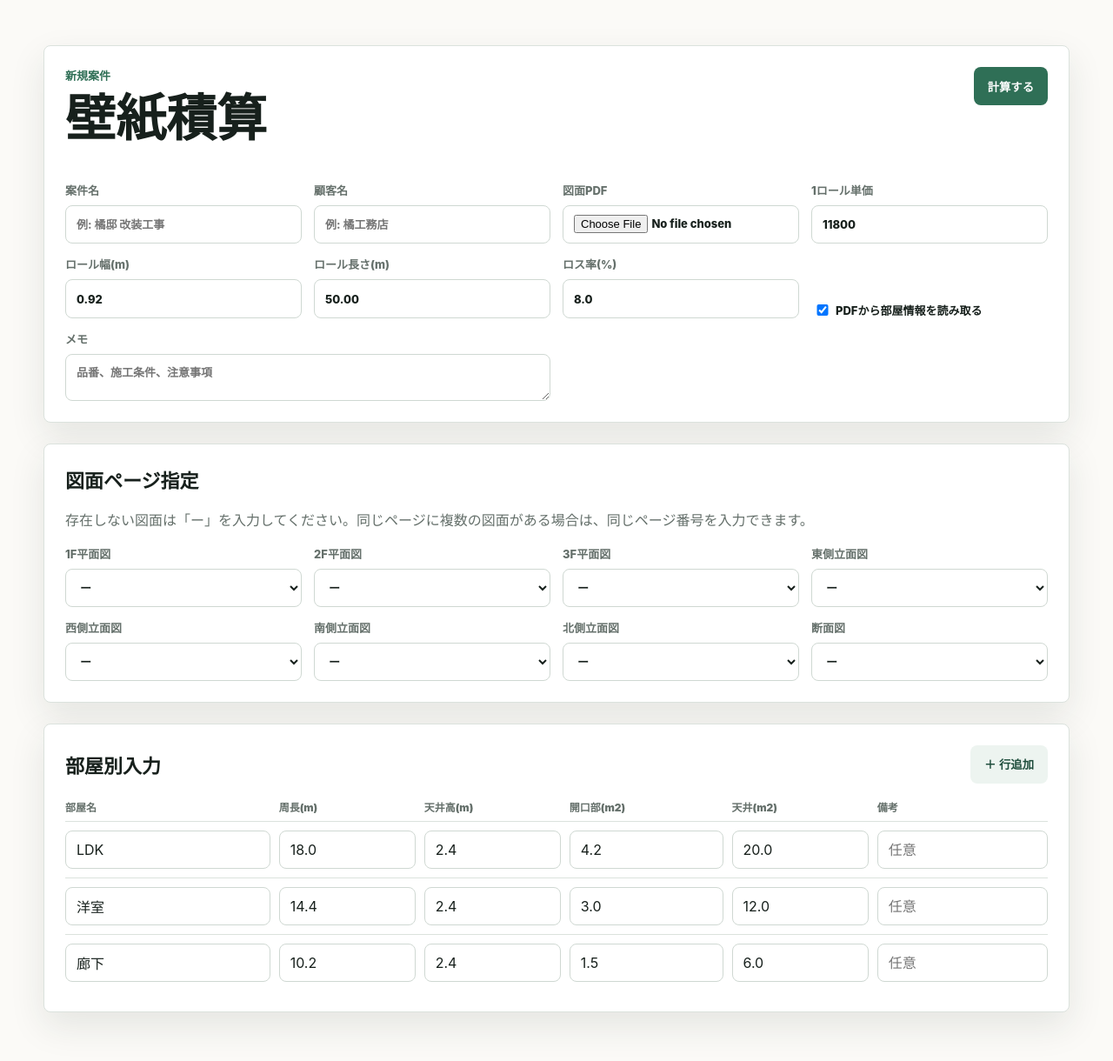
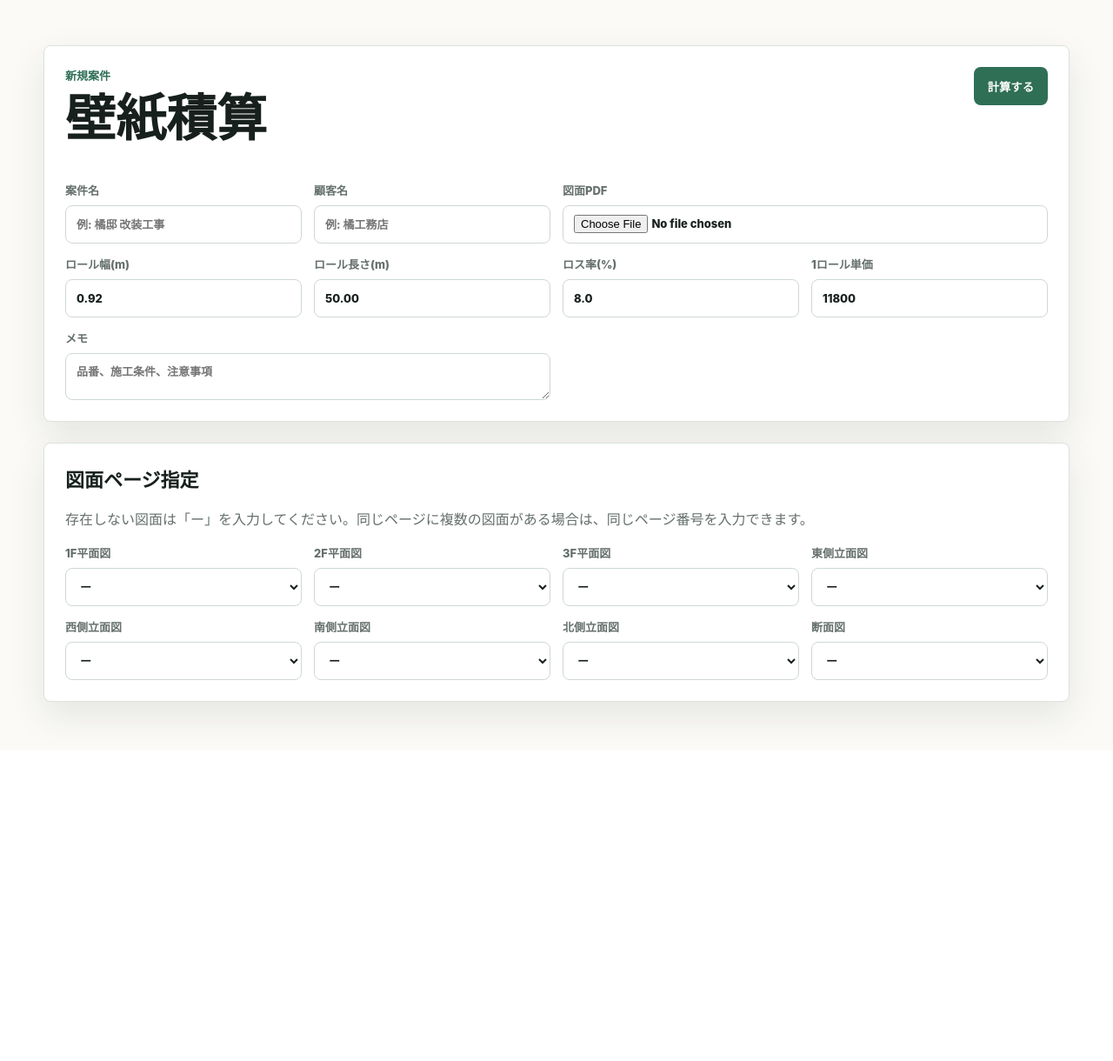
Before and after one commit to masumitachibana4649-creator/Sekisan-Project, a Django app: page /projects/new/ in a window 1280 px wide. Shown: the part 75-1295 px from the top of the page at 87% size. After the commit the page ends 915 px from the top, so only its background shows below. Run offline with Django 5.2, Linux system fonts and the light colour scheme; data comes from the database, SQL or seed files in the repository.

Commit message:
Improve PDF-only wallpaper estimation flow

```diff
--- a/estimator/pdf_analysis.py
+++ b/estimator/pdf_analysis.py
@@ -184,7 +184,12 @@ def _analysis_prompt(parsed_pages):
 - 同じ室名が複数ある場合は統合せず、位置や階で区別してください。例: 洋室が3つ見える場合は3行、収納が複数見える場合は「収納 一式」または個別行として漏れなく含めてください。
 - 廊下、階段、玄関、トイレ、洗面所、収納、物入もクロス施工対象として含めてください。
 - 周長が直接読めないが部屋寸法や面積表から合理的に算出できる場合は算出してください。
-- 開口部寸法が読み取れない場合は opening_area_m2 を 0 にし、warnings に理由を入れてください。
+- 開口部は外部開口と内部開口を分けて検討してください。
+- 外部開口は立面図の窓・玄関ドア・サッシを、立面図の縮尺と既知寸法から幅・高さを推定して部屋へ割り当ててください。
+- 2階バルコニーに面したサッシなど高さが読み取りにくい開口は、同種の1階サッシ高さを保守的に流用して推定してください。
+- 内部開口は平面図の室内扉・収納扉を、平面図の縮尺と既知寸法から幅を推定し、高さが読めない場合は標準建具高さ2.0mで控えめに推定してください。
+- 寸法明記のない開口は過大控除を避け、控えめな値にしてください。推定開口を使った場合は evidence に必ず「推定開口」「立面図/平面図」「推定した幅・高さ」「外部開口/内部開口の内訳」を書いてください。
+- 開口部が図面上で確認できない場合だけ opening_area_m2 を 0 にし、warnings に理由を入れてください。
 - 不確かな値は evidence に根拠と推定理由を書き、confidence を下げてください。
 - ロール本数、ロス率込み面積、金額は計算しないでください。アプリ側で計算します。
 """.strip()
--- a/estimator/templates/estimator/project_form.html
+++ b/estimator/templates/estimator/project_form.html
@@ -16,15 +16,11 @@
     <div class="form-grid">
       <label>案件名<input name="name" required placeholder="例: 橘邸 改装工事"></label>
       <label>顧客名<input name="client_name" placeholder="例: 橘工務店"></label>
-      <label>図面PDF<input name="drawing_pdf" type="file" accept="application/pdf"></label>
-      <label>1ロール単価<input name="unit_price_per_roll" type="number" min="0" value="{{ defaults.unit_price_per_roll }}"></label>
+      <label class="wide">図面PDF<input name="drawing_pdf" type="file" accept="application/pdf" required></label>
       <label>ロール幅(m)<input name="wallpaper_roll_width_m" type="number" step="0.01" min="0" value="{{ defaults.wallpaper_roll_width_m }}"></label>
       <label>ロール長さ(m)<input name="wallpaper_roll_length_m" type="number" step="0.1" min="0" value="{{ defaults.wallpaper_roll_length_m }}"></label>
       <label>ロス率(%)<input name="loss_rate_percent" type="number" step="0.1" min="0" value="{{ defaults.loss_rate_percent }}"></label>
-      <label class="check-field">
-        <input name="auto_read_pdf" type="checkbox" checked>
-        <span>PDFから部屋情報を読み取る</span>
-      </label>
+      <label>1ロール単価<input name="unit_price_per_roll" type="number" min="0" value="{{ defaults.unit_price_per_roll }}"></label>
       <label class="wide">メモ<textarea name="memo" rows="2" placeholder="品番、施工条件、注意事項"></textarea></label>
     </div>
   </section>
@@ -45,21 +41,6 @@
       <label>断面図{% include "estimator/page_select.html" with name="page_section" selected=default_page %}</label>
     </div>
   </section>
-
-  <section class="form-band">
-    <div class="section-heading">
-      <h2>部屋別入力</h2>
-      <button class="secondary-action" type="button" data-add-room>＋ 行追加</button>
-    </div>
-    <div class="room-table" data-room-table>
-      <div class="room-head">
-        <span>部屋名</span><span>周長(m)</span><span>天井高(m)</span><span>開口部(m2)</span><span>天井(m2)</span><span>備考</span>
-      </div>
-      {% include "estimator/room_row.html" with name="LDK" perimeter="18.0" height="2.4" opening="4.2" ceiling="20.0" note="" %}
-      {% include "estimator/room_row.html" with name="洋室" perimeter="14.4" height="2.4" opening="3.0" ceiling="12.0" note="" %}
-      {% include "estimator/room_row.html" with name="廊下" perimeter="10.2" height="2.4" opening="1.5" ceiling="6.0" note="" %}
-    </div>
-  </section>
 </form>
 
 <div class="loading-overlay" data-loading-overlay role="status" aria-live="polite" aria-hidden="true">
@@ -70,7 +51,4 @@
   </div>
 </div>
 
-<template id="room-row-template">
-  {% include "estimator/room_row.html" with name="" perimeter="" height="2.4" opening="0" ceiling="0" note="" %}
-</template>
 {% endblock %}
--- a/estimator/urls.py
+++ b/estimator/urls.py
@@ -6,6 +6,7 @@ urlpatterns = [
     path("", views.dashboard, name="dashboard"),
     path("projects/new/", views.project_create, name="project_create"),
     path("projects/<int:pk>/", views.project_detail, name="project_detail"),
+    path("projects/<int:pk>/recalculate/", views.project_recalculate, name="project_recalculate"),
     path("projects/<int:pk>/pdf/", views.project_pdf, name="project_pdf"),
     path("projects/<int:pk>/csv/", views.project_csv, name="project_csv"),
 ]
--- a/estimator/views.py
+++ b/estimator/views.py
@@ -27,7 +27,10 @@ def dashboard(request):
 def project_create(request):
     defaults = EstimateDefaultSettings.load()
     if request.method == "POST":
-        auto_read_pdf = request.POST.get("auto_read_pdf") == "on"
+        if not request.FILES.get("drawing_pdf"):
+            messages.error(request, "図面PDFを選択してください。")
+            return redirect("project_create")
+
         project = Project.objects.create(
             name=request.POST.get("name") or "無題の積算",
             client_name=request.POST.get("client_name", ""),
@@ -47,61 +50,10 @@ def project_create(request):
             memo=request.POST.get("memo", ""),
         )
 
-        if auto_read_pdf and project.drawing_pdf:
-            try:
-                close_old_connections()
-                analysis = analyze_wallpaper_pdf(project.drawing_pdf.path, _project_page_map(project))
-                close_old_connections()
-                _create_rooms_from_analysis(project, analysis.rooms)
-                project.memo = _join_memo(project.memo, analysis.memo)
-                project.save(update_fields=["memo"])
-                messages.success(request, "PDF図面から部屋情報を読み取り、積算を作成しました。")
-                return redirect("project_detail", pk=project.pk)
-            except ValueError as exc:
-                messages.warning(request, f"PDF自動読取はできませんでした。手入力の部屋情報で計算します。理由: {exc}")
-            except Exception:
-                logger.exception("Unexpected PDF analysis error for project %s", project.pk)
-                messages.warning(
-                    request,
-                    "PDF自動読取中に予期しないエラーが発生しました。手入力の部屋情報で計算します。",
-                )
-
-        names = request.POST.getlist("room_name")
-        perimeters = request.POST.getlist("perimeter_m")
-        heights = request.POST.getlist("height_m")
-        openings = request.POST.getlist("opening_area_m2")
-        ceilings = request.POST.getlist("ceiling_area_m2")
-        notes = request.POST.getlist("note")
-
-        created_rooms = 0
-        for index, room_name in enumerate(names):
-            perimeter = _decimal(_at(perimeters, index), "0")
-            if not room_name and perimeter == 0:
-                continue
-            Room.objects.create(
-                project=project,
-                name=room_name or f"部屋{index + 1}",
-                perimeter_m=perimeter,
-                height_m=_decimal(_at(heights, index), "2.4"),
-                opening_area_m2=_decimal(_at(openings, index), "0"),
-                ceiling_area_m2=_decimal(_at(ceilings, index), "0"),
-                note=_at(notes, index),
-            )
-            created_rooms += 1
-
-        if created_rooms == 0:
-            Room.objects.create(
-                project=project,
-                name="LDK",
-                perimeter_m=Decimal("18.00"),
-                height_m=Decimal("2.40"),
-                opening_area_m2=Decimal("4.20"),
-                ceiling_area_m2=Decimal("20.00"),
-                note="サンプル値",
-            )
-            messages.info(request, "部屋入力が空だったため、サンプル行で積算しました。")
+        if _read_pdf_into_project(request, project):
+            messages.success(request, "PDF図面から部屋情報を読み取り、積算を作成しました。")
         else:
-            messages.success(request, "積算を作成しました。")
+            messages.error(request, "積算が作成できませんでした。")
         return redirect("project_detail", pk=project.pk)
 
     return render(
@@ -118,7 +70,28 @@ def project_create(request):
 def project_detail(request, pk):
     project = get_object_or_404(Project.objects.prefetch_related("rooms"), pk=pk)
     rooms = project.rooms.all()
-    return render(request, "estimator/project_detail.html", {"project": project, "rooms": rooms})
+    has_estimated_openings = any(_is_estimated_opening(room) for room in rooms)
+    return render(
+        request,
+        "estimator/project_detail.html",
+        {
+            "project": project,
+            "rooms": rooms,
+            "has_estimated_openings": has_estimated_openings,
+        },
+    )
+
+
+def project_recalculate(request, pk):
+    project = get_object_or_404(Project, pk=pk)
+    if request.method != "POST":
+        return redirect("project_detail", pk=project.pk)
+
+    if _read_pdf_into_project(request, project, replace_rooms=True):
+        messages.success(request, "PDF図面から部屋情報を読み取り、積算を作成しました。")
+    else:
+        messages.error(request, "積算が作成できませんでした。")
+    return redirect("project_detail", pk=project.pk)
 
 
 def project_pdf(request, pk):
@@ -183,6 +156,36 @@ def _create_rooms_from_analysis(project, analyzed_rooms):
         )
 
 
+def _read_pdf_into_project(request, project, replace_rooms=False):
+    if not project.drawing_pdf:
+        messages.error(request, "PDF自動読取はできませんでした。理由: 図面PDFが登録されていません。")
+        return False
+
+    try:
+        close_old_connections()
+        analysis = analyze_wallpaper_pdf(project.drawing_pdf.path, _project_page_map(project))
+        if replace_rooms:
+            project.rooms.all().delete()
+        _create_rooms_from_analysis(project, analysis.rooms)
+        project.memo = _join_memo(project.memo, analysis.memo)
+        project.save(update_fields=["memo"])
+        return True
+    except ValueError as exc:
+        messages.error(request, f"PDF自動読取はできませんでした。理由: {exc}")
+    except Exception:
+        logger.exception("Unexpected PDF analysis error for project %s", project.pk)
+        messages.error(request, "PDF自動読取中に予期しないエラーが発生しました。")
+    finally:
+        close_old_connections()
+    return False
+
+
+def _is_estimated_opening(room):
+    return room.opening_area_m2 > 0 and any(
+        marker in room.note for marker in ("推定", "立面図", "平面図", "スケール")
+    )
+
+
 def _join_memo(existing, added):
     if existing and added:
         return f"{existing}\n{added}"
```
Also changed, not shown: estimator/static/estimator/styles.css (+35 -2 lines), estimator/templates/estimator/project_detail.html (+22 -3 lines), estimator/tests.py (+50 -27 lines).
